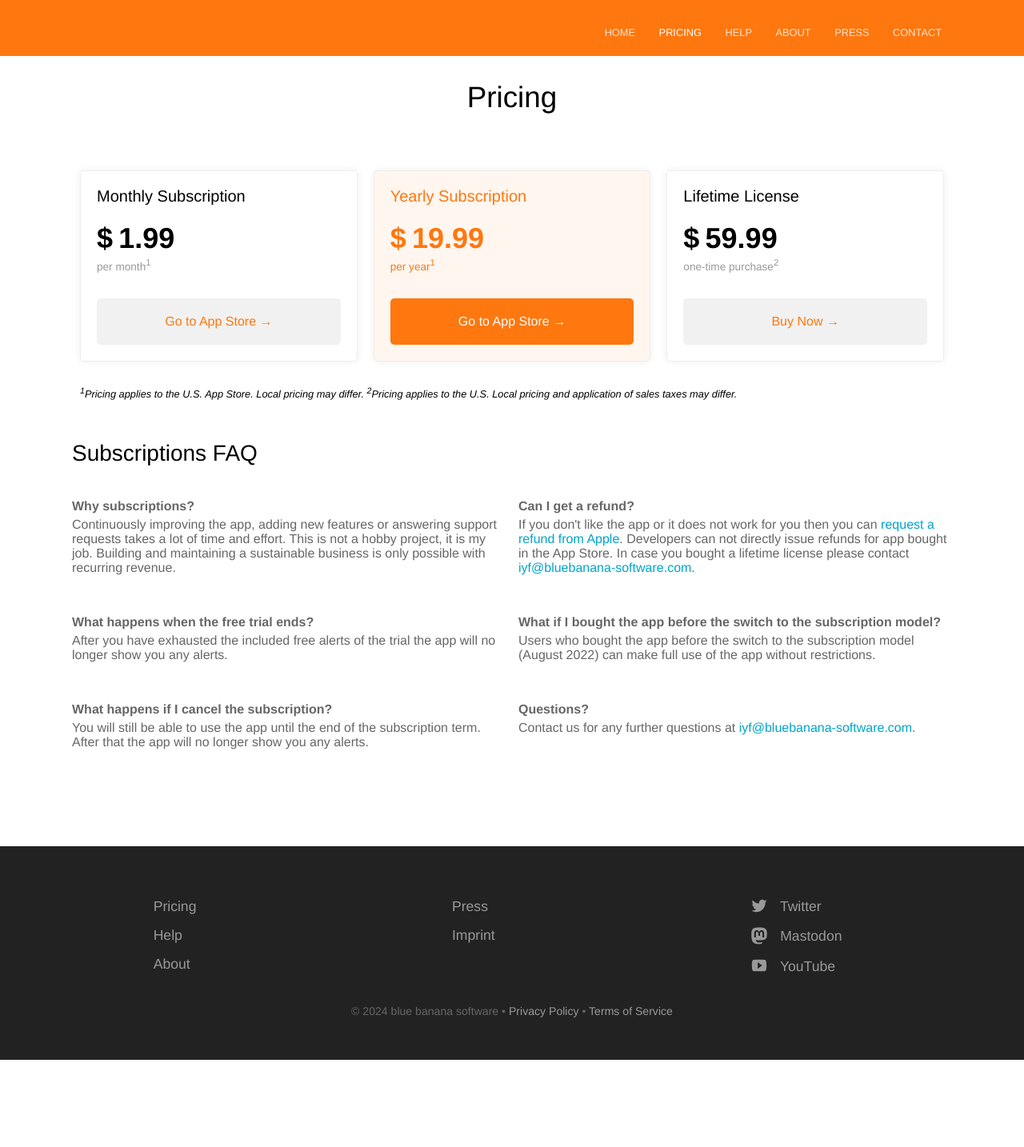
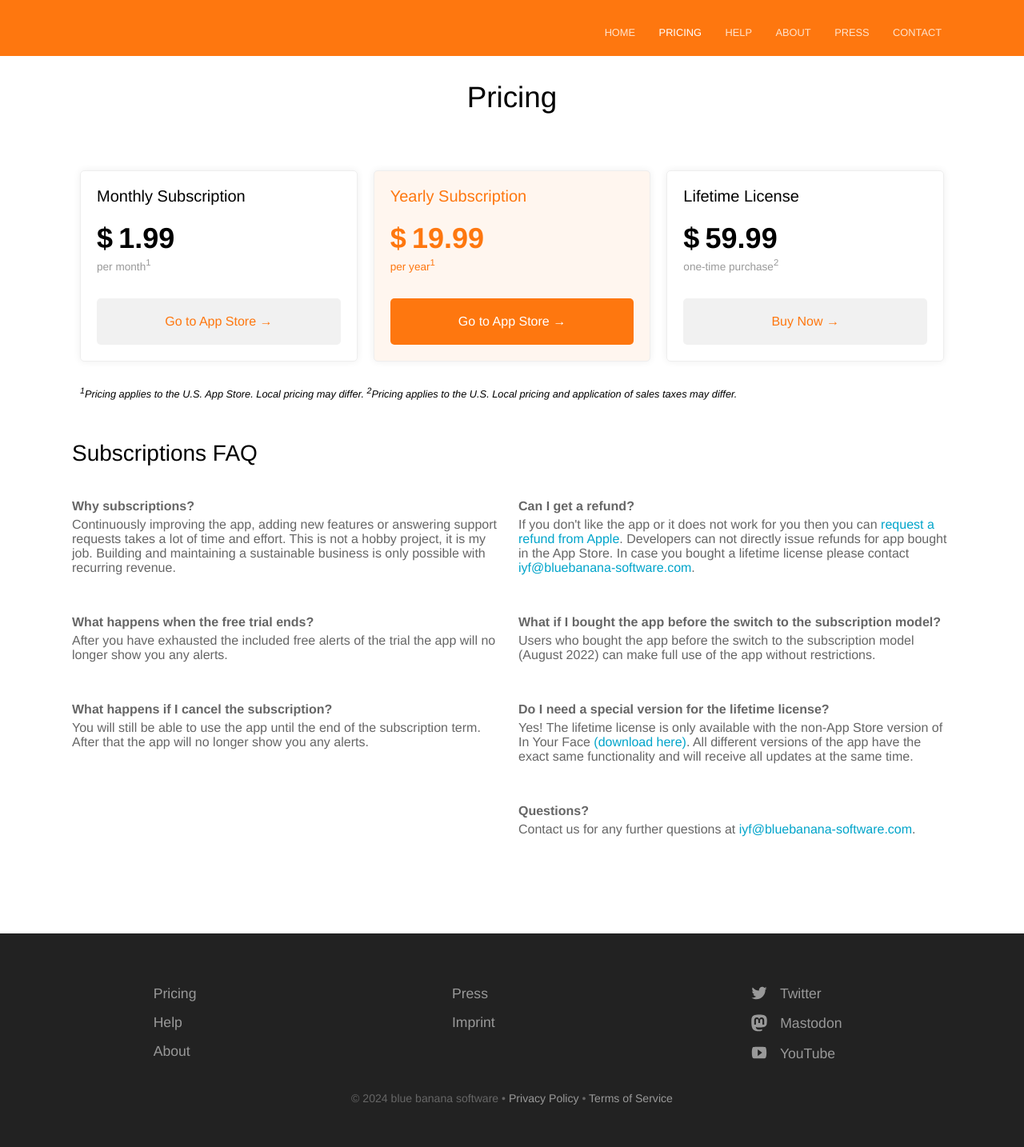
Before and after one commit to martinhoeller/inyourfaceapp, a Jekyll site: the page built from pricing.md, in a window 1280 px wide. Shown: the whole page at 80% size. Built offline with Jekyll 4.4.1, drawn with Linux system fonts in a browser that asks for light colours; before the commit the page ends 1325 px from its top, so only the background shows below that.

Commit message:
lifetime version faq

```diff
--- a/pricing.md
+++ b/pricing.md
@@ -26,6 +26,8 @@ faq:
     answer: If you don't like the app or it does not work for you then you can <a href="https://support.apple.com/en-us/HT204084">request a refund from Apple</a>. Developers can not directly issue refunds for app bought in the App Store. In case you bought a lifetime license please contact <a href="mailto:iyf@bluebanana-software.com">iyf@bluebanana-software.com</a>.
   - question: What if I bought the app before the switch to the subscription model?
     answer: Users who bought the app before the switch to the subscription model (August 2022) can make full use of the app without restrictions.
+  - question: Do I need a special version for the lifetime license?
+    answer: Yes! The lifetime license is only available with the non-App Store version of In Your Face <a href="https://bluebanana-software.com/iyf/InYourFace.zip">(download here)</a>. All different versions of the app have the exact same functionality and will receive all updates at the same time.
   - question: Questions?
     answer: Contact us for any further questions at <a href="#">iyf@bluebanana-software.com</a>.
 
```
